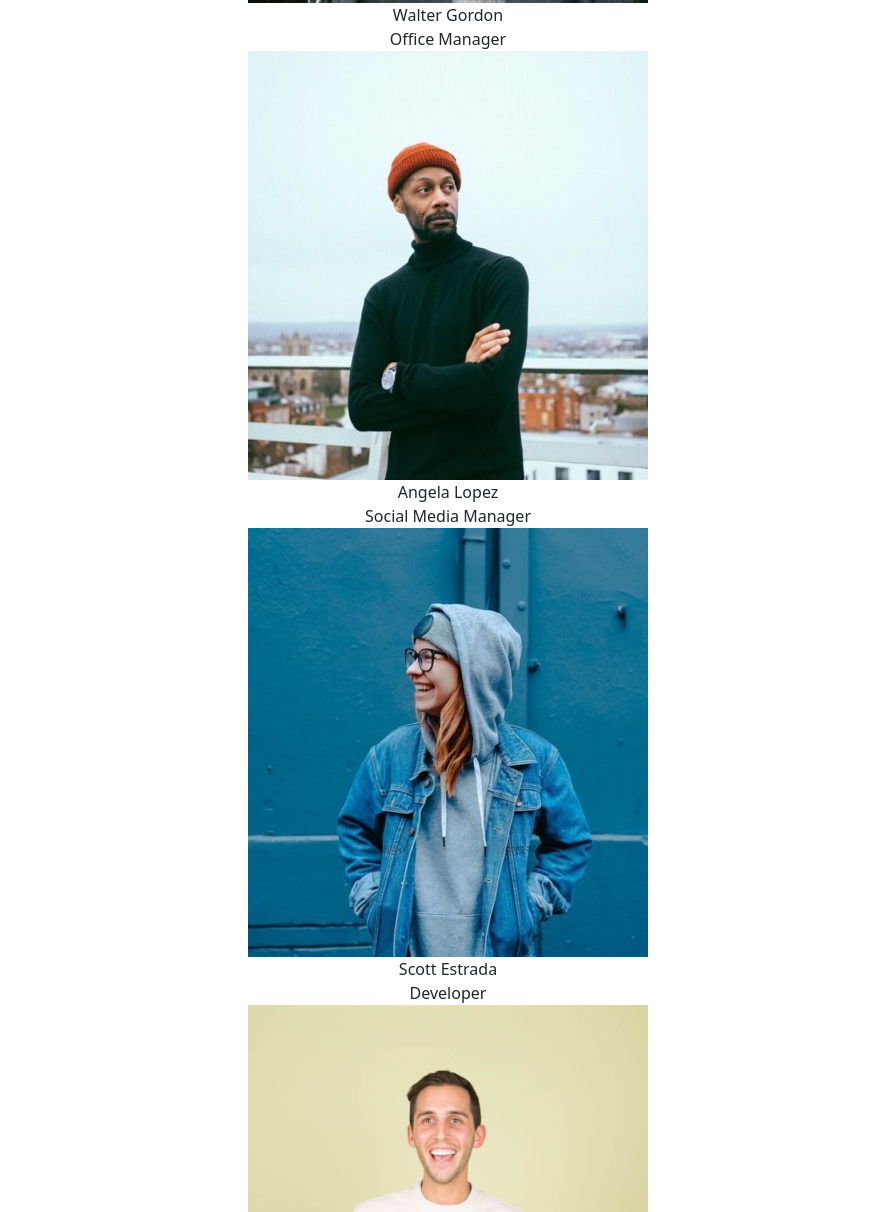
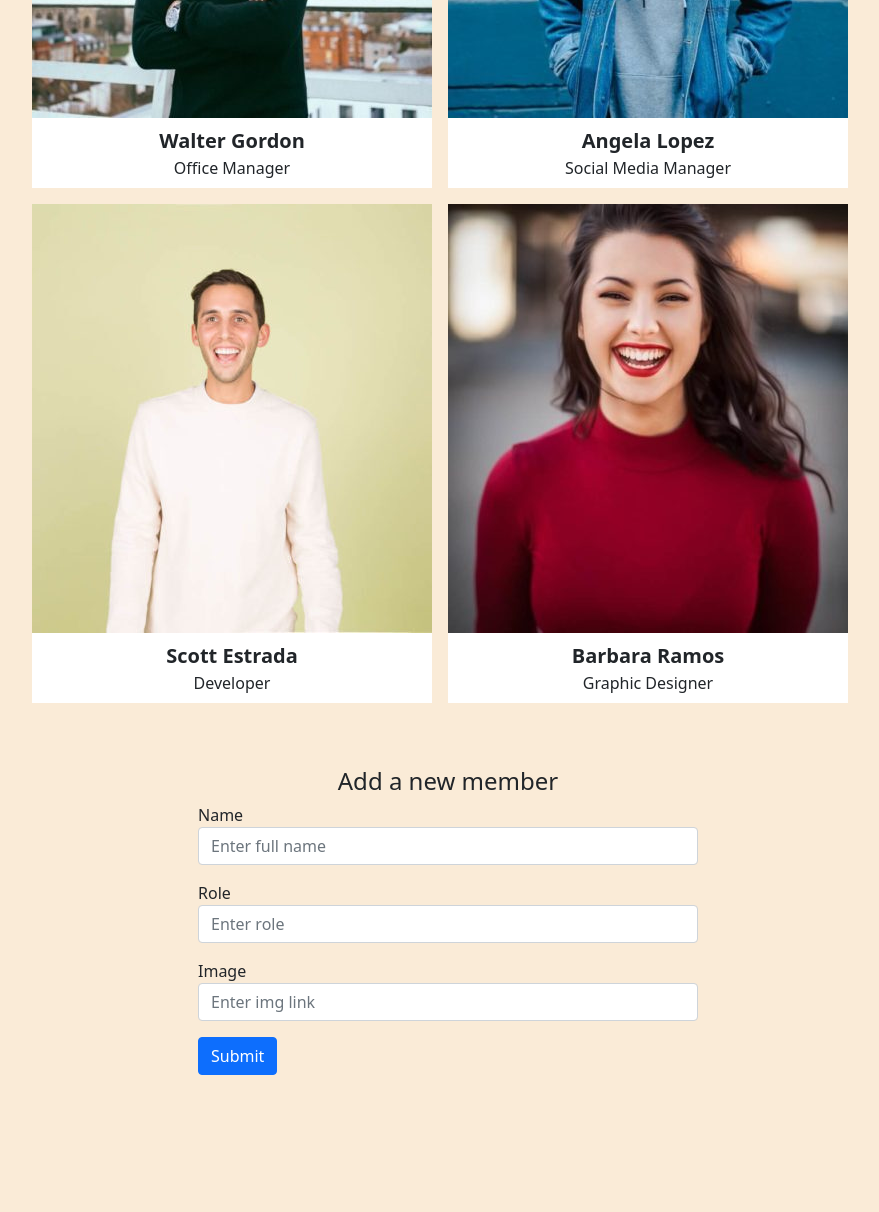
Before and after one commit to SirAlyon/js-our-team, a plain HTML site: page index.html in a window 1280 px wide. Shown: the part 1036-2248 px from the top of the page, without its empty margins (192-1071 px from the left). After the commit the page ends 2127 px from the top, so only its background shows below. Drawn offline with nearby package versions, Linux system fonts and the light colour scheme.

Commit message:
add bonus 2

```diff
--- a/index.html
+++ b/index.html
@@ -6,12 +6,39 @@
     <meta name="viewport" content="width=device-width, initial-scale=1.0">
     <title>Document</title>
     <link rel="stylesheet" href="https://cdn.jsdelivr.net/npm/bootstrap@5.1.3/dist/css/bootstrap.min.css">
+    <link rel="stylesheet" href="style.css">
 </head>
 <body>
 
-    <div class="team container text-center">
-        <h4>Our Team</h4>
-        <div>Lorem ipsum dolor sit amet consectetur, adipisicing elit. Qui earum, deserunt minus recusandae vel provident, iure tenetur commodi, dolores culpa ex rerum minima blanditiis praesentium? Dignissimos nostrum at impedit sint.</div>
+    <div class="container text-center pt-5">
+        <h3 class="fw-bold">Our Team</h3>
+        <div class="custom_padding">Lorem ipsum dolor sit amet consectetur, adipisicing elit. Qui earum, deserunt minus recusandae vel provident, iure tenetur commodi, dolores culpa ex</div>
+        <div class="team mt-5">
+
+        </div>
+    </div>
+
+    <div class="container mt-5">
+        <h4 class="text-center">Add a new member</h4>
+        <div class="d-flex justify-content-center">
+
+        <form>
+            <div class="form-group">
+                <label for="exampleInputEmail1">Name</label>
+                <input type="email" class="form-control" id="exampleInputEmail1" aria-describedby="emailHelp" placeholder="Enter full name">
+            </div>
+            <div class="form-group my-3">
+                <label for="exampleInputEmail1">Role</label>
+                <input type="email" class="form-control" id="exampleInputEmail1" aria-describedby="emailHelp" placeholder="Enter role">
+            </div>
+            <div class="form-group">
+                <label for="exampleInputEmail1">Image</label>
+                <input type="email" class="form-control" id="exampleInputEmail1" aria-describedby="emailHelp" placeholder="Enter img link">
+            </div>
+            <button type="submit" class="btn btn-primary my-3">Submit</button>
+        </form>
+        </div>
+
 
     </div>
 
--- a/main.js
+++ b/main.js
@@ -35,12 +35,34 @@ for (let key in team){
     console.log(team[key]);
 }
 
+/* for (let index = 0; index < team.length; index++) {
+    const person = team[index];
+    const personDivElement = document.createElement()
+    document.querySelector('.team').insertAdjacentHTML('beforeend', `<img src="./img/${person.image}"></img>`)
+
+    document.querySelector('.team').insertAdjacentHTML('beforeend', `<div>${person.name}</div>` )
+    document.querySelector('.team').insertAdjacentHTML('beforeend', `<div>${person.role}</div>`)
+}
+ */
+/* console.log(team[0].name);
+document.querySelector('.team').insertAdjacentHTML('beforeend', team[0].name) */
+
 for (let index = 0; index < team.length; index++) {
     const person = team[index];
+    const ourTeam = document.querySelector('.team')
+    const personDivElement = document.createElement('div')
+    ourTeam.append(personDivElement)
+    personDivElement.classList.add('person')
+    personDivElement.innerHTML = `<img src="./img/${person.image}"></img>
+                                    <div>
+                                        <span class="fw-bold fs-5">${person.name}</span>
+                                        <span>${person.role}</span>
+                                    </div>`
+
+
+
+/*     document.querySelector('.team').insertAdjacentHTML('beforeend', `<img src="./img/${person.image}"></img>`)
+
     document.querySelector('.team').insertAdjacentHTML('beforeend', `<div>${person.name}</div>` )
-    document.querySelector('.team').insertAdjacentHTML('beforeend', `<div>${person.role}</div>`)
-    document.querySelector('.team').insertAdjacentHTML('beforeend', `<img src="./img/${person.image}"></img>`)
+    document.querySelector('.team').insertAdjacentHTML('beforeend', `<div>${person.role}</div>`) */
 }
-
-/* console.log(team[0].name);
-document.querySelector('.team').insertAdjacentHTML('beforeend', team[0].name) */
--- /dev/null
+++ b/style.css
@@ -0,0 +1,39 @@
+*{
+    margin: 0;padding: 0;box-sizing: border-box;
+}
+
+body{
+    background-color: antiquewhite;
+}
+
+.team{
+    display: flex;
+    flex-wrap: wrap;
+    justify-content: center;
+}
+
+.person{
+    background-color: white;
+    margin-right: 1rem;
+    margin-bottom: 1rem;
+
+}
+
+.person>img{
+    max-width: 100%;
+}
+
+.person>div{
+    display: flex;
+    flex-flow: column wrap;
+    padding: 0.5rem;
+}
+
+.custom_padding{
+    padding-left: 25%;
+    padding-right: 25%;
+}
+
+#exampleInputEmail1{
+    width: 500px;
+}
```
